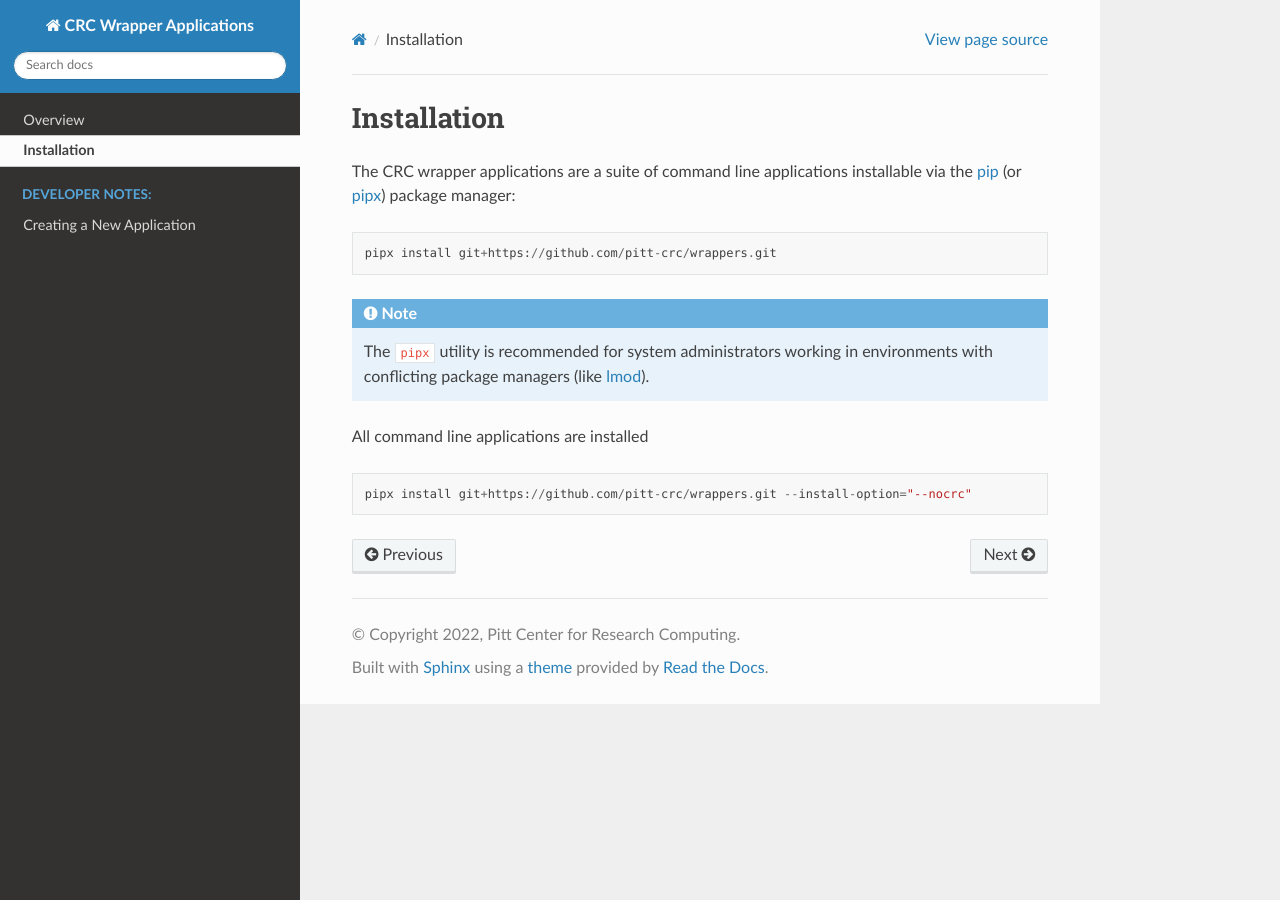
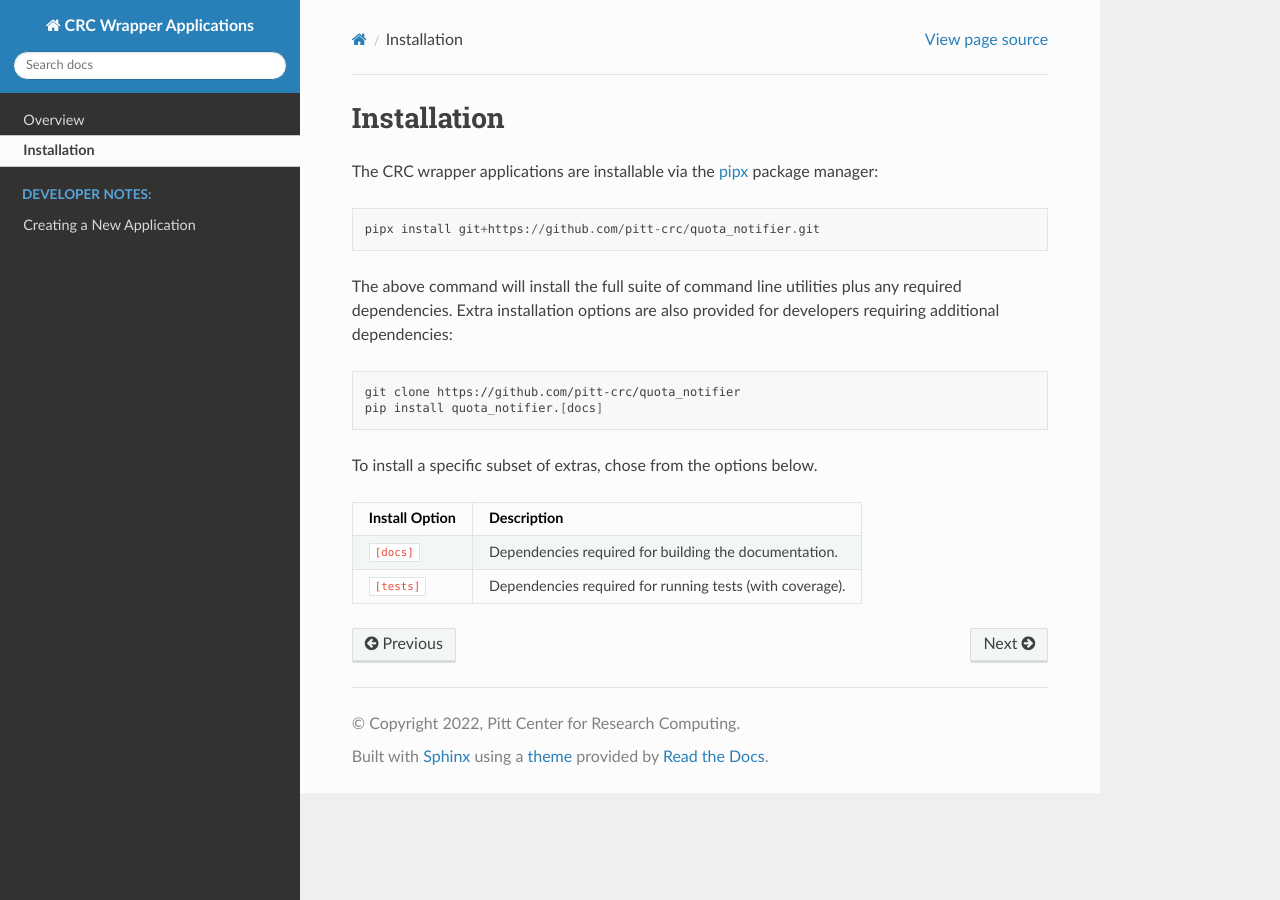
Before and after one commit to pitt-crc/wrappers, a Sphinx documentation site: the page built from docs/source/install.rst, in a window 1280 px wide. Built offline with Sphinx 7.4.7 and the Read the Docs theme 2.0.0, drawn with Linux system fonts in a browser that asks for light colours; pages that are not in the unit, such as notebooks, are missing from menus.

Commit message:
Update install docs for clarity

```diff
--- a/docs/source/install.rst
+++ b/docs/source/install.rst
@@ -1,21 +1,26 @@
 Installation
 ------------
 
-The CRC wrapper applications are a suite of command line applications installable via the
-`pip <https://pip.pypa.io/en/stable/>`_ (or `pipx <https://pypa.github.io/pipx/>`_)
-package manager:
+The CRC wrapper applications are installable via the `pipx <https://pypa.github.io/pipx/>`_ package manager:
 
 .. code-block::
 
-   pipx install git+https://github.com/pitt-crc/wrappers.git
+   pipx install git+https://github.com/pitt-crc/quota_notifier.git
 
-.. note::
-   The ``pipx`` utility is recommended for system administrators working in
-   environments with conflicting package managers
-   (like `lmod <https://lmod.readthedocs.io/en/latest/>`_).
+The above command will install the full suite of command line utilities plus any required dependencies.
+Extra installation options are also provided for developers requiring additional dependencies:
 
-All command line applications are installed
+.. code-block:: bash
 
-.. code-block::
+    git clone https://github.com/pitt-crc/quota_notifier
+    pip install quota_notifier.[docs]
 
-   pipx install git+https://github.com/pitt-crc/wrappers.git --install-option="--nocrc"
+To install a specific subset of extras, chose from the options below.
+
++----------------------+----------------------------------------------------------+
+| Install Option       | Description                                              |
++======================+==========================================================+
+| ``[docs]``           | Dependencies required for building the documentation.    |
++----------------------+----------------------------------------------------------+
+| ``[tests]``          | Dependencies required for running tests (with coverage). |
++----------------------+----------------------------------------------------------+
```
Also changed, not shown: docs/source/index.rst (+4 -3 lines).
